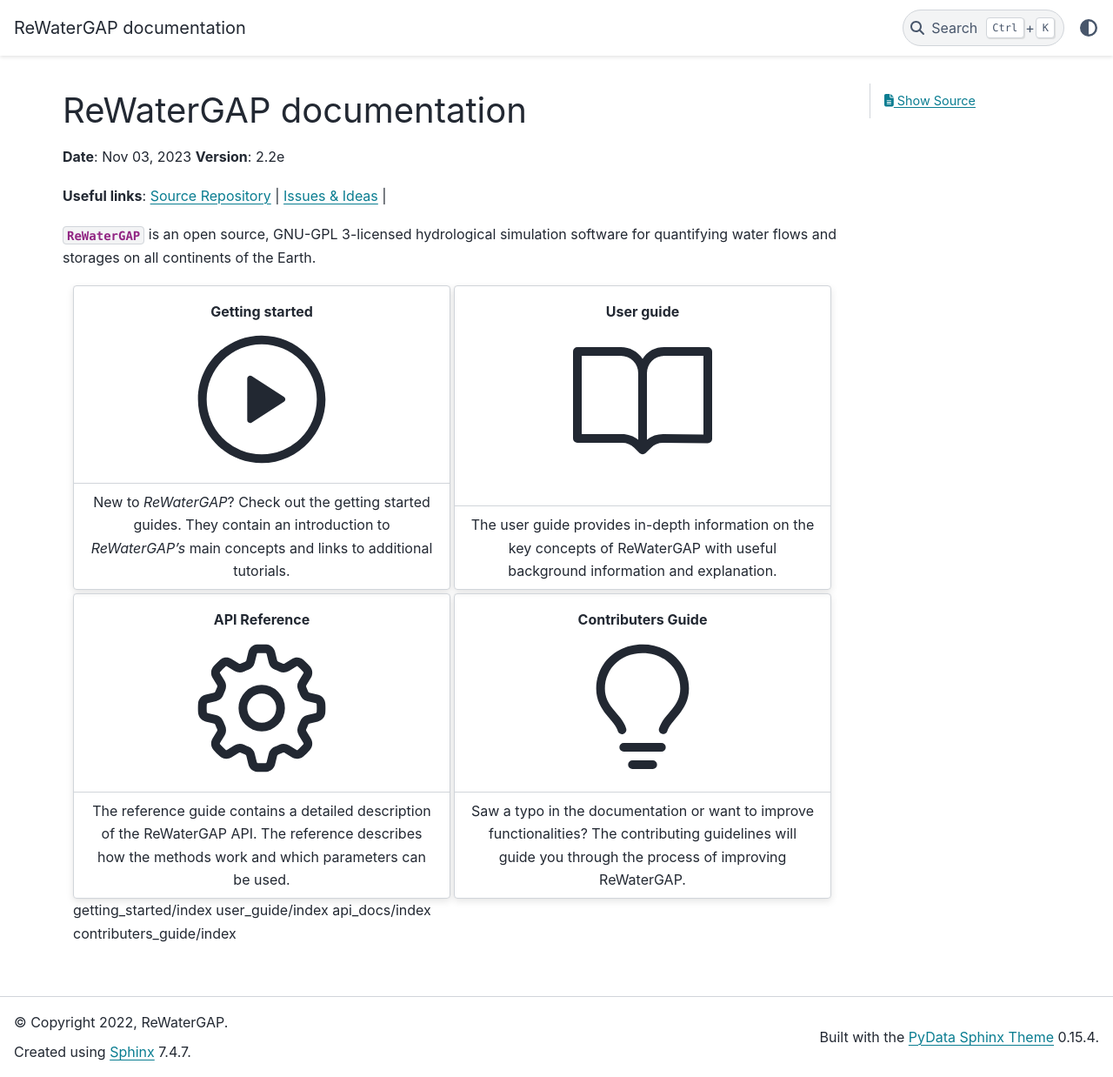
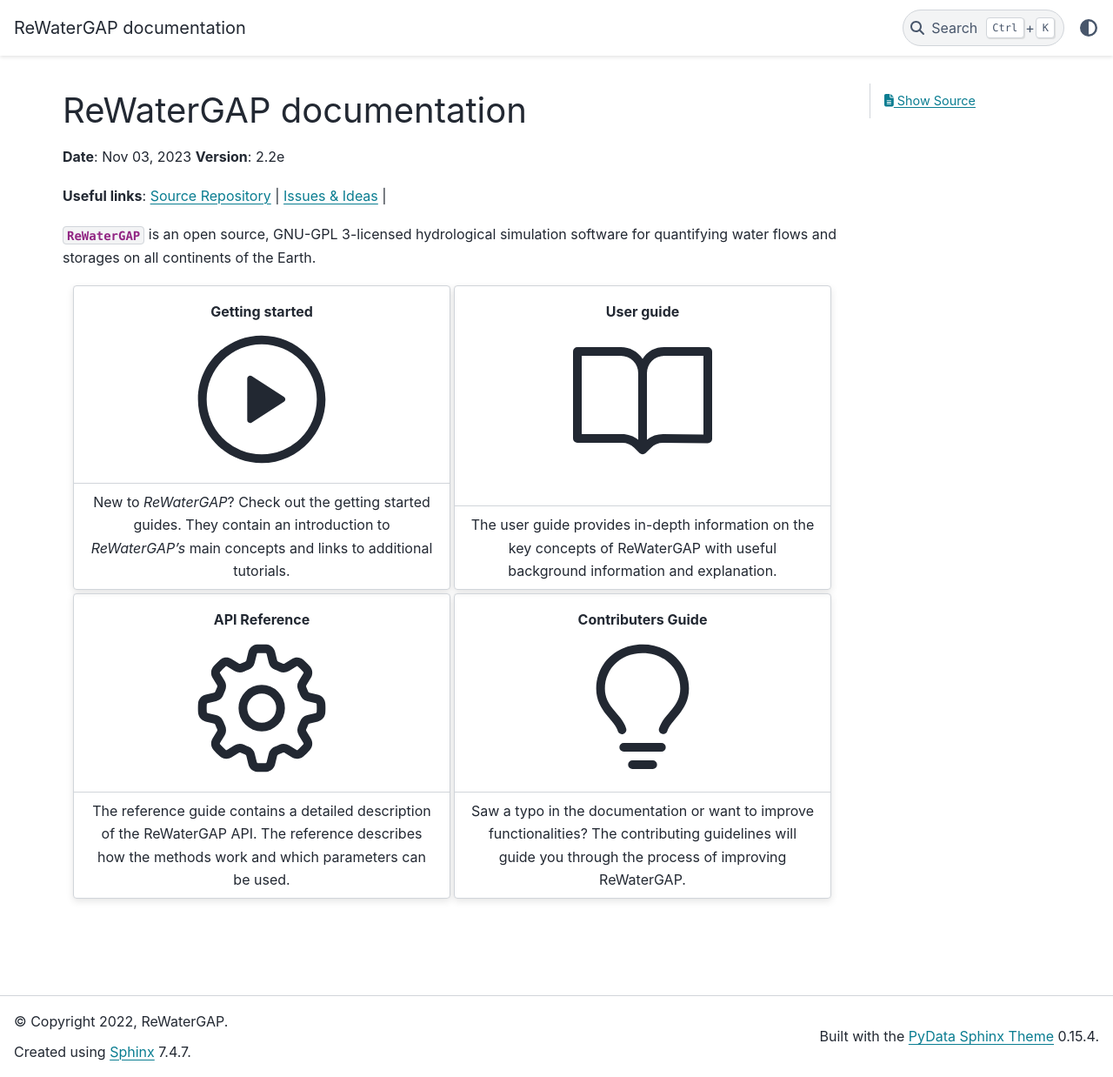
Before and after one commit to HydrologyFrankfurt/ReWaterGAP, a Sphinx documentation site: the page built from docs/index.rst, in a window 1280 px wide and 1238 px high. Shown: the whole window at 87% size. Built offline with Sphinx 7.4.7 and the PyData theme 0.15.4, drawn with Linux system fonts in a browser that asks for light colours; pages that are not in the unit, such as notebooks, are missing from menus.

Commit message:
Update index.rst

```diff
--- a/docs/index.rst
+++ b/docs/index.rst
@@ -56,11 +56,3 @@
         +++
         Saw a typo in the documentation or want to improve functionalities? The contributing guidelines will guide
         you through the process of improving ReWaterGAP.
-
-
-
-
-    getting_started/index
-    user_guide/index
-    api_docs/index
-    contributers_guide/index
```
